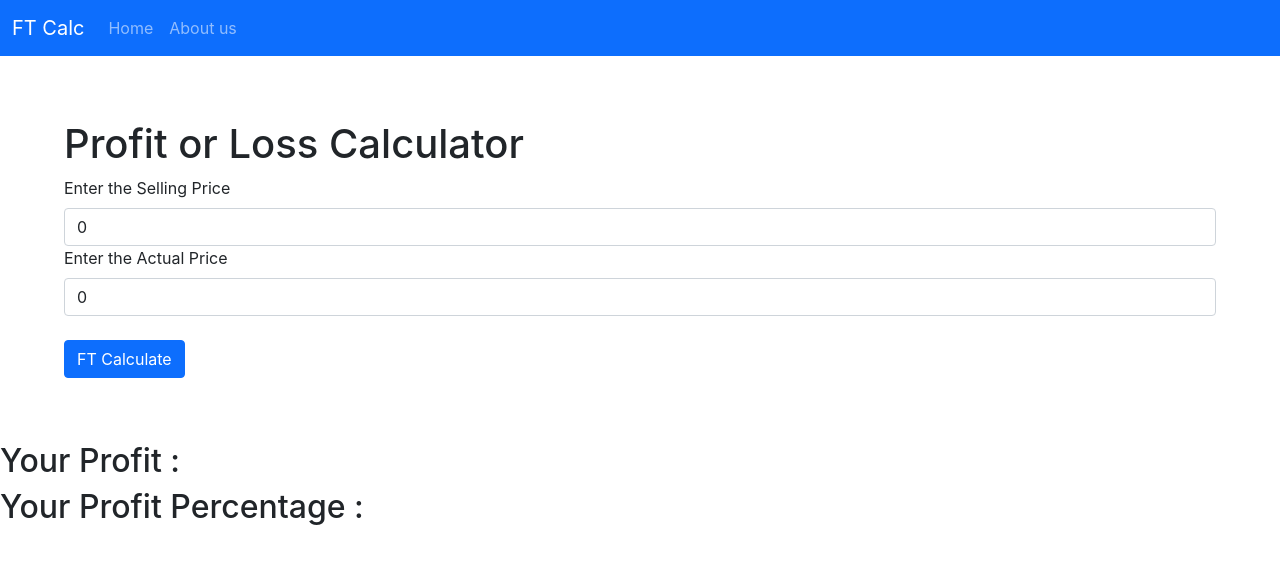
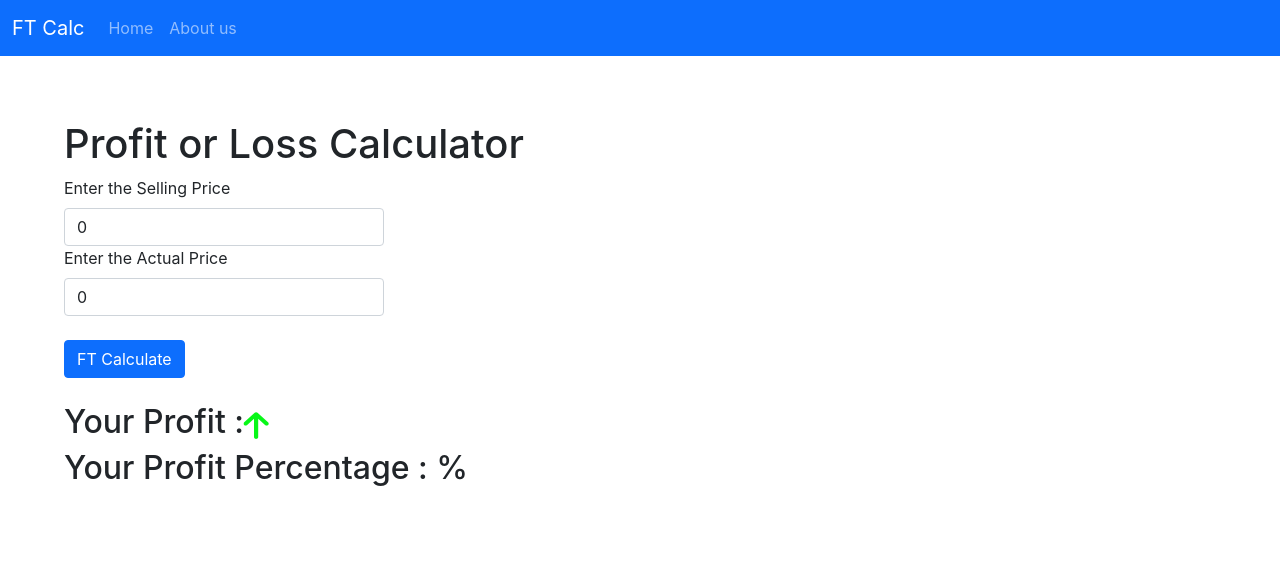
Before and after one commit to Sakrateesh-R/FT-Calc-QA, a React (Create React App) app: page /profit/loss in a window 1280 px wide. Shown: the top 564 px of the page. Built offline with nearby package versions, Linux system fonts and the light colour scheme.

Commit message:
Profit and Loss module
Profit and Loss module

```diff
--- a/package.json
+++ b/package.json
@@ -3,6 +3,7 @@
   "version": "0.1.0",
   "private": true,
   "dependencies": {
+    "@fortawesome/react-fontawesome": "^0.2.0",
     "@react-pdf/renderer": "^3.1.9",
     "@testing-library/jest-dom": "^5.16.5",
     "@testing-library/react": "^13.4.0",
--- a/public/index.html
+++ b/public/index.html
@@ -6,6 +6,7 @@
     <link href="https://cdn.jsdelivr.net/npm/bootstrap@5.0.2/dist/css/bootstrap.min.css" rel="stylesheet" integrity="sha384-EVSTQN3/azprG1Anm3QDgpJLIm9Nao0Yz1ztcQTwFspd3yD65VohhpuuCOmLASjC" crossorigin="anonymous">
     <script src="https://cdn.jsdelivr.net/npm/@popperjs/core@2.9.2/dist/umd/popper.min.js" integrity="sha384-IQsoLXl5PILFhosVNubq5LC7Qb9DXgDA9i+tQ8Zj3iwWAwPtgFTxbJ8NT4GN1R8p" crossorigin="anonymous"></script>
     <script src="https://cdn.jsdelivr.net/npm/bootstrap@5.0.2/dist/js/bootstrap.min.js" integrity="sha384-cVKIPhGWiC2Al4u+LWgxfKTRIcfu0JTxR+EQDz/bgldoEyl4H0zUF0QKbrJ0EcQF" crossorigin="anonymous"></script>
+    <script src="https://kit.fontawesome.com/e73191cf74.js" crossorigin="anonymous"></script>
     <meta name="viewport" content="width=device-width, initial-scale=1" />
     <meta name="theme-color" content="#000000" />
     <meta
--- a/src/App.css
+++ b/src/App.css
@@ -54,8 +54,27 @@ body{
 }
 
 /* Page 2 Profit Loss Calculation design */
-.Profit-body{
+/* .Profit-body{
   margin : 5%;
+} */
+.Profit-container{
+  margin: 5vw;
+}
+
+/* Profit Rendering Section */
+.Profit-Result-body{
+  width:50%;
+}
+.Profit-Result-Section{
+  display: flex;
+  /* justify-content: space-around; */
+  align-items: center;
+  /* padding:25px; */
+  margin-top: 25px;
+
+}
+.Profit-input-section{
+  width:25vw;
 }
 
 
--- a/src/components/calculations/ProfitLoss.js
+++ b/src/components/calculations/ProfitLoss.js
@@ -1,11 +1,18 @@
 import { useState } from "react";
 
 export default function ProfitLoss(){
+    function formatAsPercentage(num) {
+        return new Intl.NumberFormat('default', {
+          minimumFractionDigits: 2,
+          maximumFractionDigits: 2,
+        }).format(num);
+      }
 
     const [calculateProfit, setCalculateProfit] = useState({
         SellingPrice:0,
         ActualPrice:0
     })
+    const [calProfit, setCalProfit] = useState({})
     const handleChange = (e) =>{
         const{name,value} = e.target;
         setCalculateProfit({...calculateProfit,[name]:value})
@@ -13,7 +20,7 @@ export default function ProfitLoss(){
         console.log(calculateProfit)
     }
     function CalculateProfit(){
-
+        setCalProfit({})
         var sum = calculateProfit.SellingPrice - calculateProfit.ActualPrice
 
         console.log(sum)
@@ -23,13 +30,22 @@ export default function ProfitLoss(){
             const profitPercentage = sum/calculateProfit.ActualPrice *100;
 
             console.log(profit+ " "+ profitPercentage)
+            setCalProfit({
+                profit:profit,
+                profitPercentage:formatAsPercentage(profitPercentage)
+            })
         }
         else    {
             const loss = Math.abs(sum)
 
             const lossPercentage = loss * 100 / calculateProfit.ActualPrice
-            console.log()
+            console.log(lossPercentage +" " + loss)
+            setCalProfit({
+                loss:loss,
+                lossPercentage:formatAsPercentage(lossPercentage)
+            })
         }
+        console.log(calProfit)
 
     }
 
@@ -39,16 +55,33 @@ export default function ProfitLoss(){
                 <h1>Profit or Loss Calculator</h1>
                 <div className="Profit-input-section">
                     <label className="form-label">Enter the Selling Price</label>
-                    <input type="number" className="form-control" name="SellingPrice" value={calculateProfit.SellingPrice} onChange={handleChange} id = "sellingPrice" />
+                    <input type="number" className="form-control" name="SellingPrice" value={calculateProfit.SellingPrice} onChange={handleChange} id = "sellingPrice" onFocus={ (e) => e.target.value=''} onBlur ={(e) => e.target.value =calculateProfit.SellingPrice} />
                     <label className="form-label">Enter the Actual Price</label>
-                    <input type = "number" className="form-control" name="ActualPrice" value={calculateProfit.ActualPrice} onChange={handleChange}  id = "ActualPrice" /><br/>
+                    <input type = "number" className="form-control" name="ActualPrice" value={calculateProfit.ActualPrice} onChange={handleChange} onFocus={ (e) => e.target.value=''} onBlur={(e) => e.target.value = calculateProfit.ActualPrice} id = "ActualPrice" /><br/>
                     <button className="btn btn-primary" onClick={CalculateProfit}>FT Calculate</button>
                 </div>
             </div>
+            { calProfit.loss ?
+
             <div className="Profit-Result-body">
-                <h2>Your Profit : </h2>
-                <h2>Your Profit Percentage : </h2>
+                <div className="Profit-Result-Section">
+                    <h2>Your Loss : {calProfit.loss} </h2>
+                    <i className="fa-solid fa-arrow-down fa-bounce fa-2xl" style = {{color: "#ff1100"}}></i>
+                </div>
+                <h2>Your Loss Percentage : {calProfit.lossPercentage} %</h2>
             </div>
+            :
+            <div className="Profit-Result-body">
+            <div className="Profit-Result-Section">
+                <h2>Your Profit :{calProfit.profit} </h2>
+                <i className="fa-solid fa-arrow-up fa-bounce fa-2xl" style = {{color: "#08f718"}}></i>
+
+            </div>
+
+            <h2>Your Profit Percentage : {calProfit.profitPercentage} %</h2>
+        </div>
+            }
+
         </div>
     )
 }
```
Also changed, not shown: 1 other file (tests, documents, lock files or other folders).
